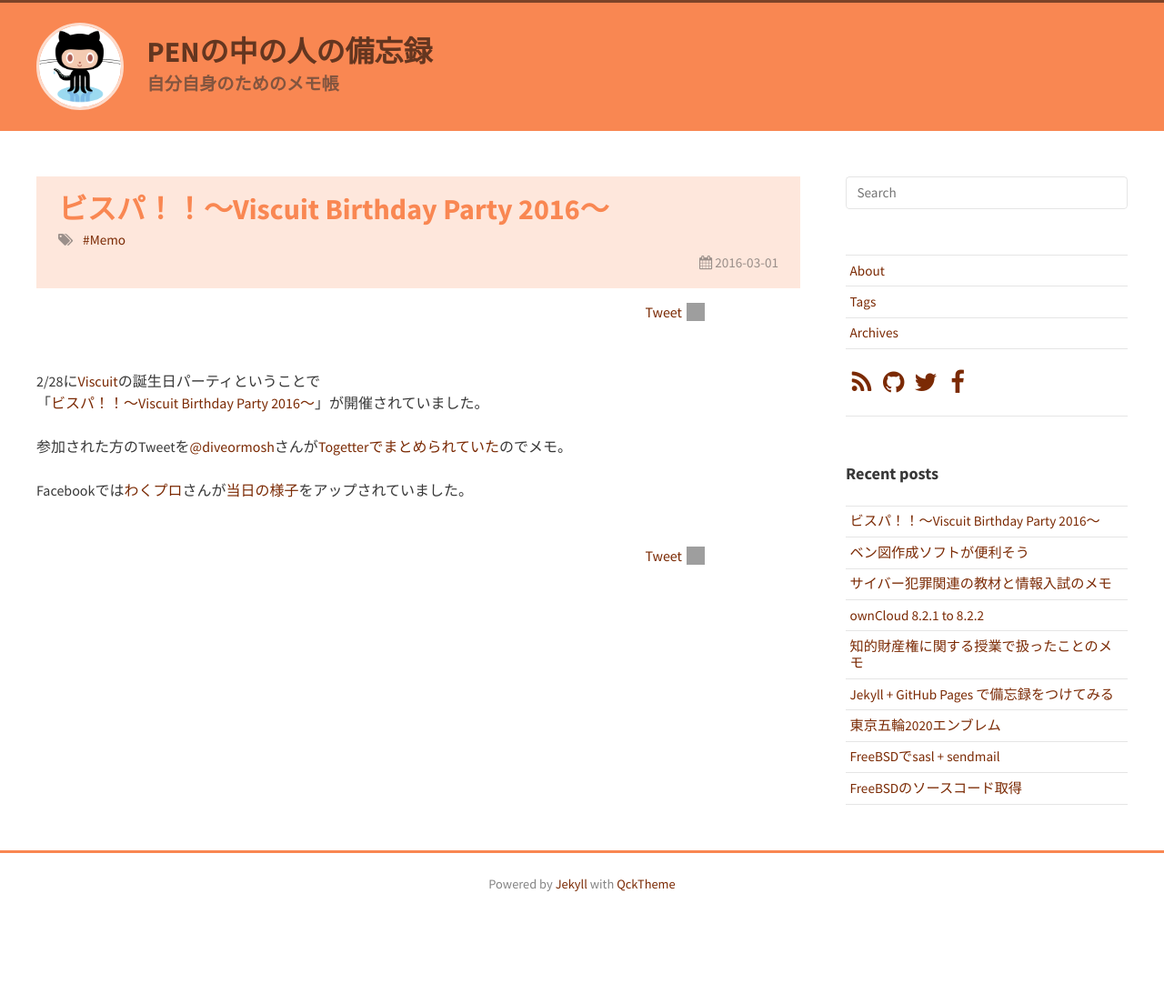
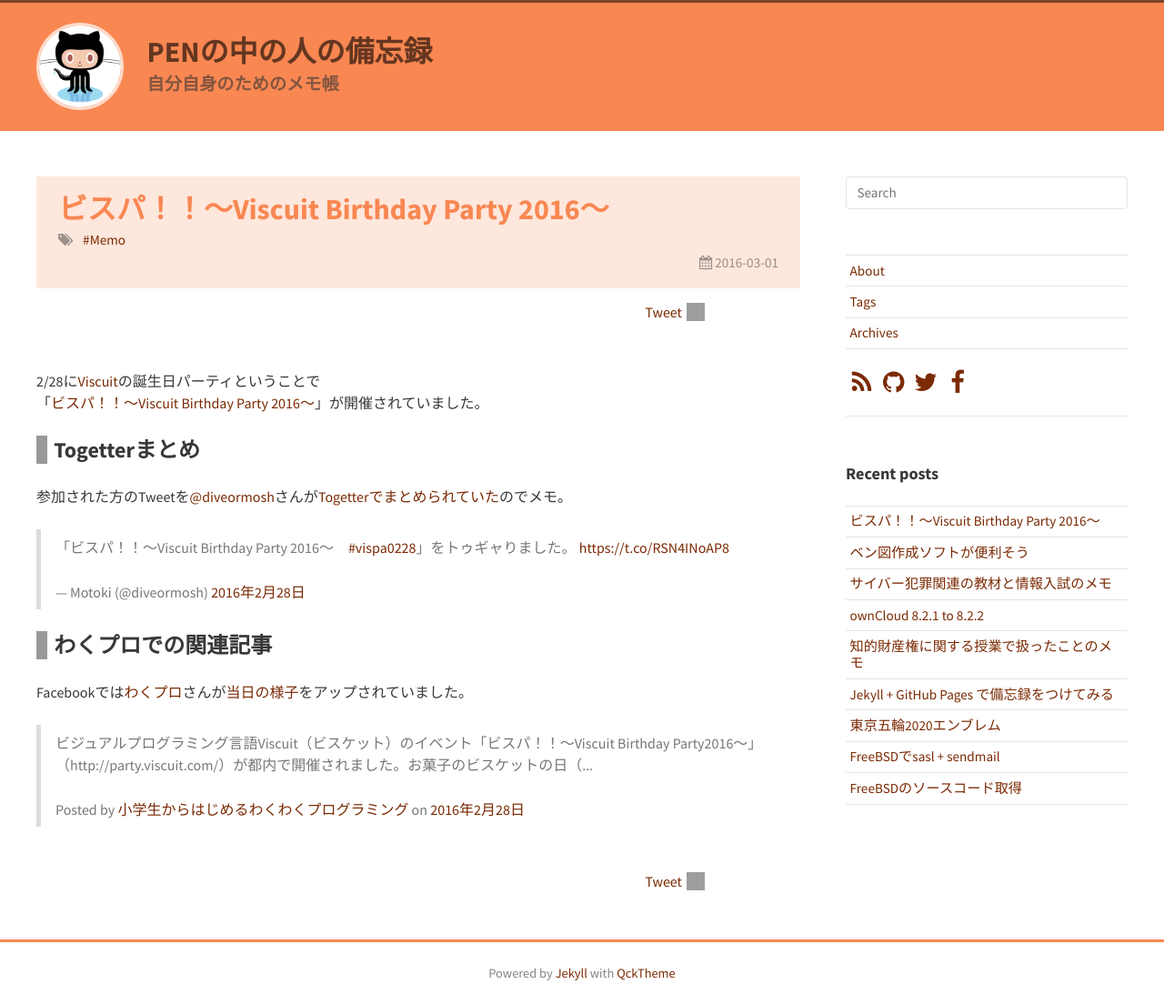
Before and after one commit to xDNCL/blog, a Jekyll site: the page built from _posts/2016-03-01-vispa0228.md, in a window 1280 px wide. Shown: the whole page at 91% size. Built offline with Jekyll 4.4.1, drawn with Linux system fonts in a browser that asks for light colours; nearby versions of some CDN libraries; comment, search, counter and statistics services are not loaded; before the commit the page ends 1006 px from its top, so only the background shows below that; grey boxes are pictures that could not be loaded.

Commit message:
[Fix] 記事の埋め込みに変更

```diff
--- a/_posts/2016-03-01-vispa0228.md
+++ b/_posts/2016-03-01-vispa0228.md
@@ -7,6 +7,15 @@ tags: Memo
 2/28に[Viscuit](http://www.viscuit.com/)の誕生日パーティということで
 「[ビスパ！！〜Viscuit Birthday Party 2016〜](http://party.viscuit.com/)」が開催されていました。
 
+## Togetterまとめ
+
 参加された方のTweetを[@diveormosh](https://twitter.com/diveormosh)さんが[Togetterでまとめられていた](http://togetter.com/li/944100)のでメモ。
 
+<blockquote class="twitter-tweet" data-lang="ja"><p lang="ja" dir="ltr">「ビスパ！！〜Viscuit Birthday Party 2016〜　<a href="https://twitter.com/hashtag/vispa0228?src=hash">#vispa0228</a>」をトゥギャりました。 <a href="https://t.co/RSN4INoAP8">https://t.co/RSN4INoAP8</a></p>&mdash; Motoki (@diveormosh) <a href="https://twitter.com/diveormosh/status/703947353569427458">2016年2月28日</a></blockquote>
+<script async src="//platform.twitter.com/widgets.js" charset="utf-8"></script>
+
+## わくプロでの関連記事
+
 Facebookでは[わくプロ](https://www.facebook.com/WakuPro/)さんが[当日の様子](https://www.facebook.com/WakuPro/posts/531234437038718)をアップされていました。
+
+<div id="fb-root"></div><script>(function(d, s, id) {  var js, fjs = d.getElementsByTagName(s)[0];  if (d.getElementById(id)) return;  js = d.createElement(s); js.id = id;  js.src = "//connect.facebook.net/ja_JP/sdk.js#xfbml=1&version=v2.3";  fjs.parentNode.insertBefore(js, fjs);}(document, 'script', 'facebook-jssdk'));</script><div class="fb-post" data-href="https://www.facebook.com/WakuPro/posts/531234437038718" data-width="500"><div class="fb-xfbml-parse-ignore"><blockquote cite="https://www.facebook.com/WakuPro/posts/531234437038718"><p>&#x30d3;&#x30b8;&#x30e5;&#x30a2;&#x30eb;&#x30d7;&#x30ed;&#x30b0;&#x30e9;&#x30df;&#x30f3;&#x30b0;&#x8a00;&#x8a9e;Viscuit&#xff08;&#x30d3;&#x30b9;&#x30b1;&#x30c3;&#x30c8;&#xff09;&#x306e;&#x30a4;&#x30d9;&#x30f3;&#x30c8;&#x300c;&#x30d3;&#x30b9;&#x30d1;&#xff01;&#xff01;&#xff5e;Viscuit Birthday Party2016&#xff5e;&#x300d;&#xff08;http://party.viscuit.com/&#xff09;&#x304c;&#x90fd;&#x5185;&#x3067;&#x958b;&#x50ac;&#x3055;&#x308c;&#x307e;&#x3057;&#x305f;&#x3002;&#x304a;&#x83d3;&#x5b50;&#x306e;&#x30d3;&#x30b9;&#x30b1;&#x30c3;&#x30c8;&#x306e;&#x65e5;&#xff08;...</p>Posted by <a href="https://www.facebook.com/WakuPro/">小学生からはじめるわくわくプログラミング</a> on&nbsp;<a href="https://www.facebook.com/WakuPro/posts/531234437038718">2016年2月28日</a></blockquote></div></div>
```
